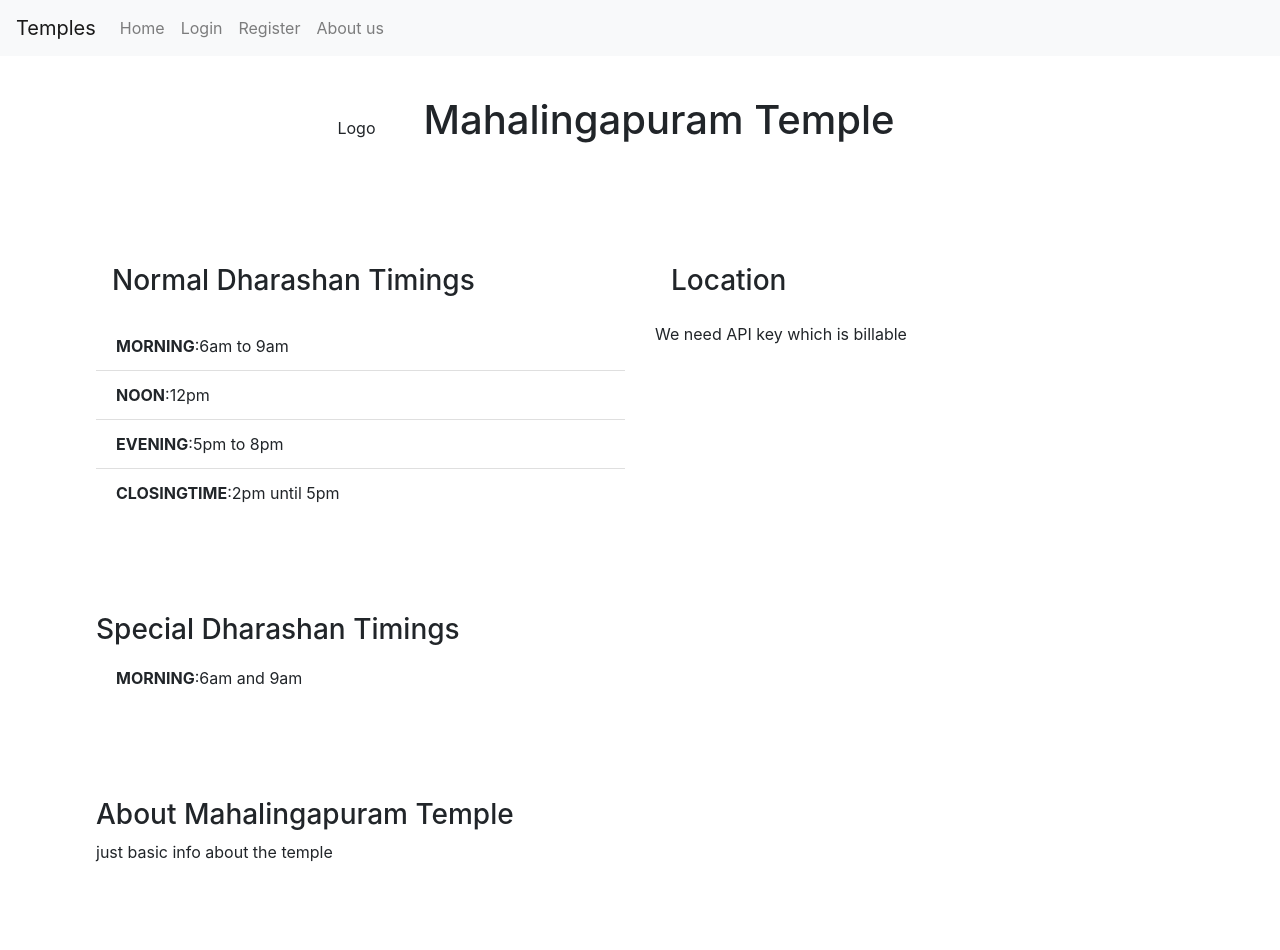
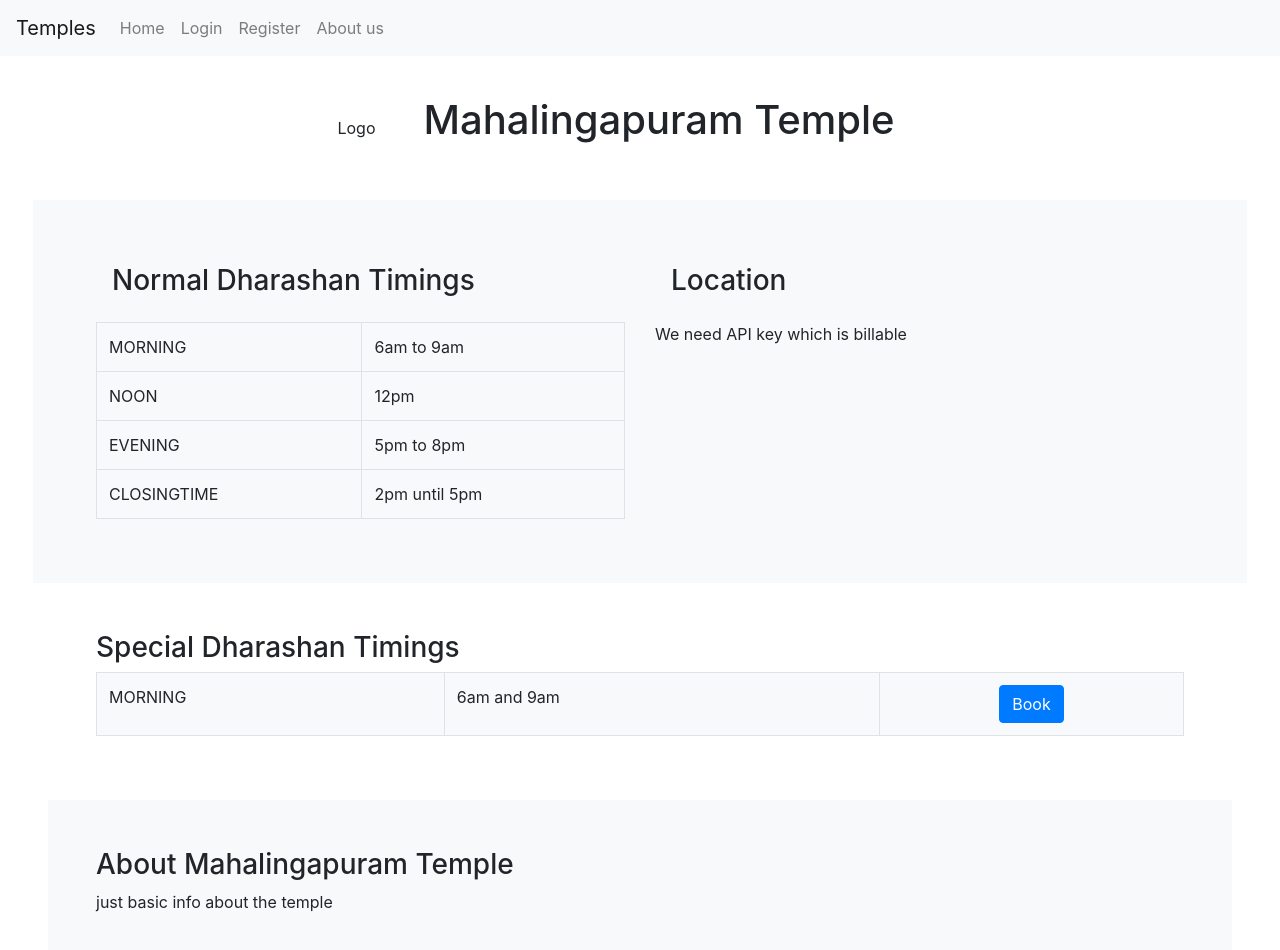
Before and after one commit to soumya27/TempleApp, a React (Create React App) app: page /temples in a window 1280 px wide. Shown: the top 950 px of the page. Built offline with nearby package versions, Linux system fonts and the light colour scheme.

Commit message:
Using table to display timings

```diff
--- a/src/component/templeInfo.jsx
+++ b/src/component/templeInfo.jsx
@@ -12,17 +12,20 @@ const TempleInfo = () => {
                     <p className="d-inline-flex">Logo</p>
                     <h1 className="d-inline-flex p-5">{templeInfo.name}</h1>
                 </section>
-                <div className="row p-5">
+                <div className="row p-5 bg-light">
                     <div className="col">
                         <section>
                             <h3 className="p-3">Normal Dharashan Timings</h3>
-                            <ul className="list-group list-group-flush">
-                                {Object.entries(templeInfo.dharashanTimes).map(item =>(
-                                    <li className="list-group-item">
-                                        <strong>{item[0].toUpperCase()}</strong>:{item[1]}
-                                    </li>
-                                ))}
-                            </ul>
+                            <table className="table table-bordered">
+                                <tbody>
+                                    {Object.entries(templeInfo.dharashanTimes).map(item =>(
+                                        <tr itemScope="row" className="bg-light">
+                                            <td>{item[0].toUpperCase()} </td>
+                                            <td>{item[1]}</td>
+                                        </tr>
+                                    ))}
+                                </tbody>
+                            </table>
                         </section>
                     </div>
                     <div className="col">
@@ -34,15 +37,20 @@ const TempleInfo = () => {
                 </div>
                 <section className="p-5">
                     <h3>Special Dharashan Timings</h3>
-                    <ul className="list-group list-group-flush">
+
+                    <table className="table table-bordered">
+                        <tbody>
                         {Object.entries(templeInfo.specialDharashanTimes).map(item =>(
-                            <li className="list-group-item">
-                                <strong>{item[0].toUpperCase()}</strong>:{item[1]}
-                            </li>
+                            <tr itemScope="row" className="bg-light">
+                                <td>{item[0].toUpperCase()} </td>
+                                <td>{item[1]}</td>
+                                <td className="text-center"><button className="btn btn-primary ">Book</button></td>
+                            </tr>
                         ))}
-                    </ul>
+                        </tbody>
+                    </table>
                 </section>
-                <section className="p-5">
+                <section className="p-5 bg-light">
                     <h3>About {templeInfo.name}</h3>
                     {templeInfo.description}
                 </section>
```
